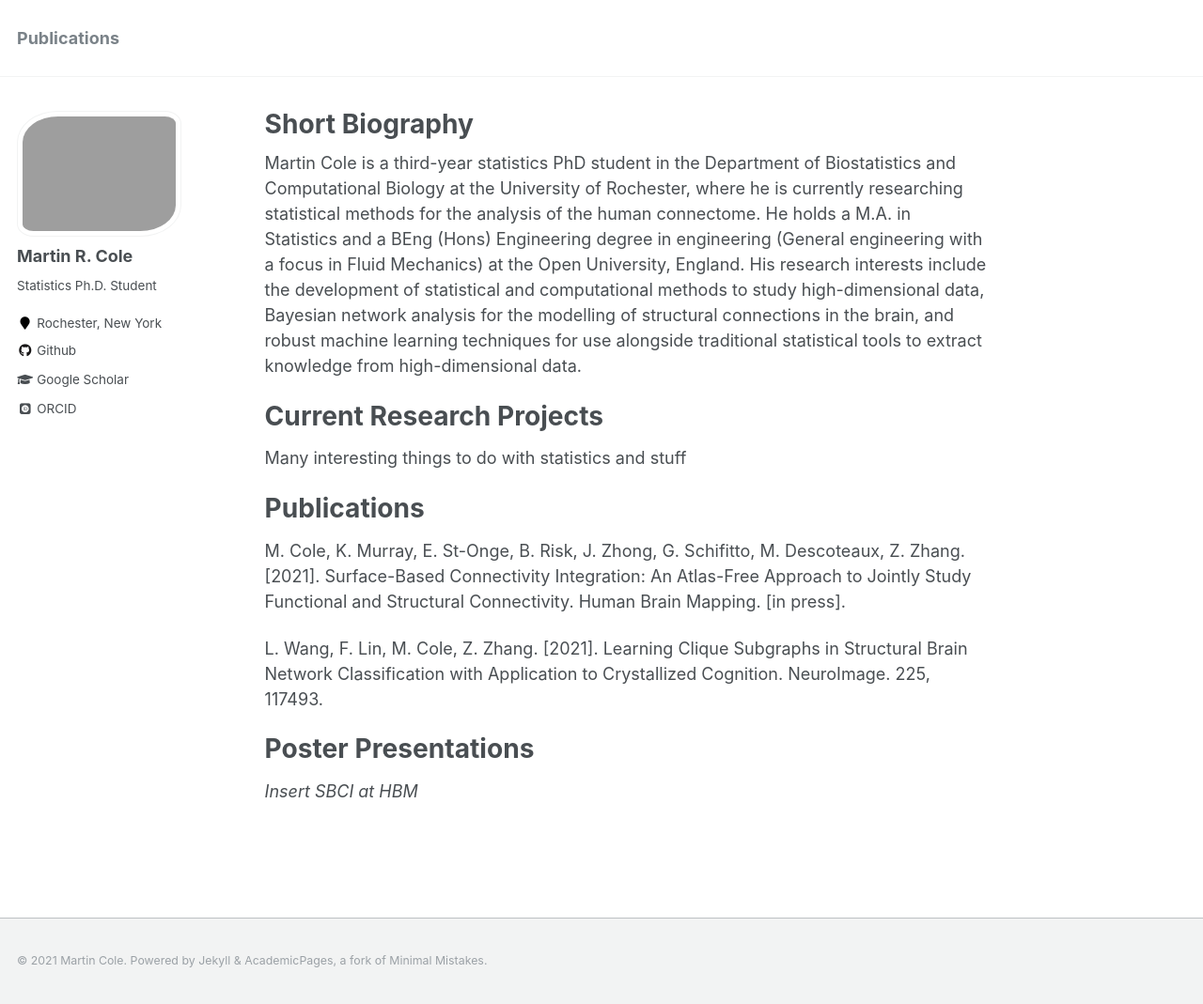
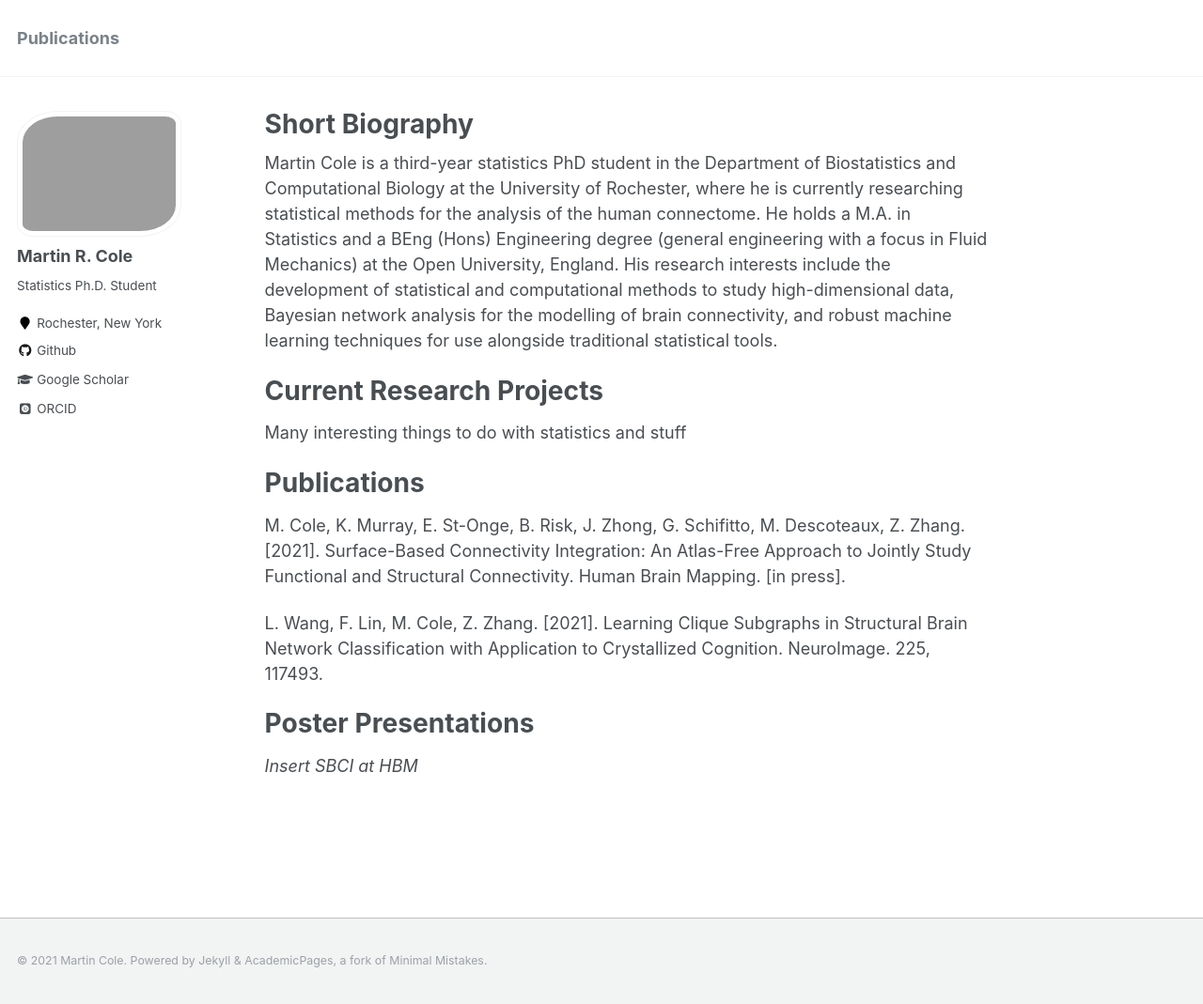
Before and after one commit to MartyCole/martycole.github.io, a Jekyll site: the page built from _pages/about.md, in a window 1280 px wide and 1069 px high. Shown: the whole window at 94% size. Built offline with Jekyll 4.4.1, drawn with Linux system fonts in a browser that asks for light colours; some web fonts are replaced.

Commit message:
Update about.md

```diff
--- a/_pages/about.md
+++ b/_pages/about.md
@@ -8,7 +8,7 @@ redirect_from:
   - /about.html
 ---
 
-Martin Cole is a third-year statistics PhD student in the Department of Biostatistics and Computational Biology at the University of Rochester, where he is currently researching statistical methods for the analysis of the human connectome. He holds a M.A. in Statistics and a BEng (Hons) Engineering degree in engineering (General engineering with a focus in Fluid Mechanics) at the Open University, England. His research interests include the development of statistical and computational methods to study high-dimensional data, Bayesian network analysis for the modelling of structural connections in the brain, and robust machine learning techniques for use alongside traditional statistical tools to extract knowledge from high-dimensional data.
+Martin Cole is a third-year statistics PhD student in the Department of Biostatistics and Computational Biology at the University of Rochester, where he is currently researching statistical methods for the analysis of the human connectome. He holds a M.A. in Statistics and a BEng (Hons) Engineering degree (general engineering with a focus in Fluid Mechanics) at the Open University, England. His research interests include the development of statistical and computational methods to study high-dimensional data, Bayesian network analysis for the modelling of brain connectivity, and robust machine learning techniques for use alongside traditional statistical tools.
 
 Current Research Projects
 ======
```
